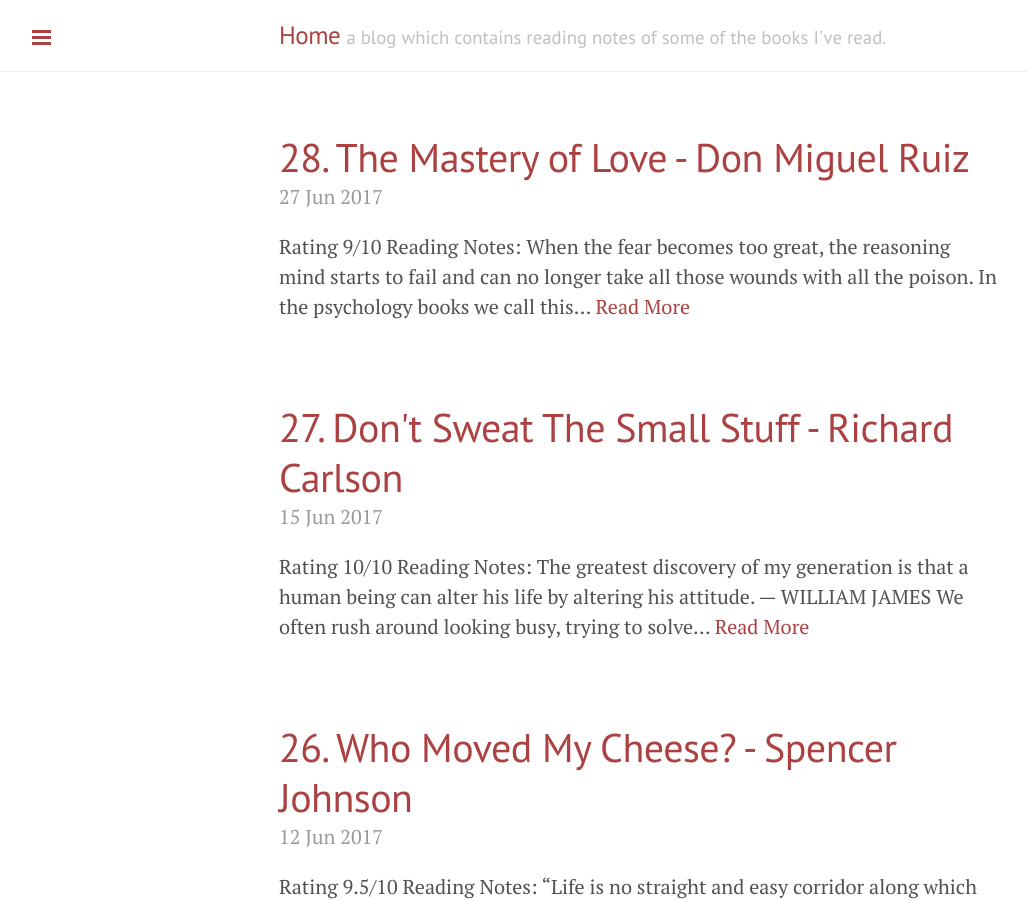
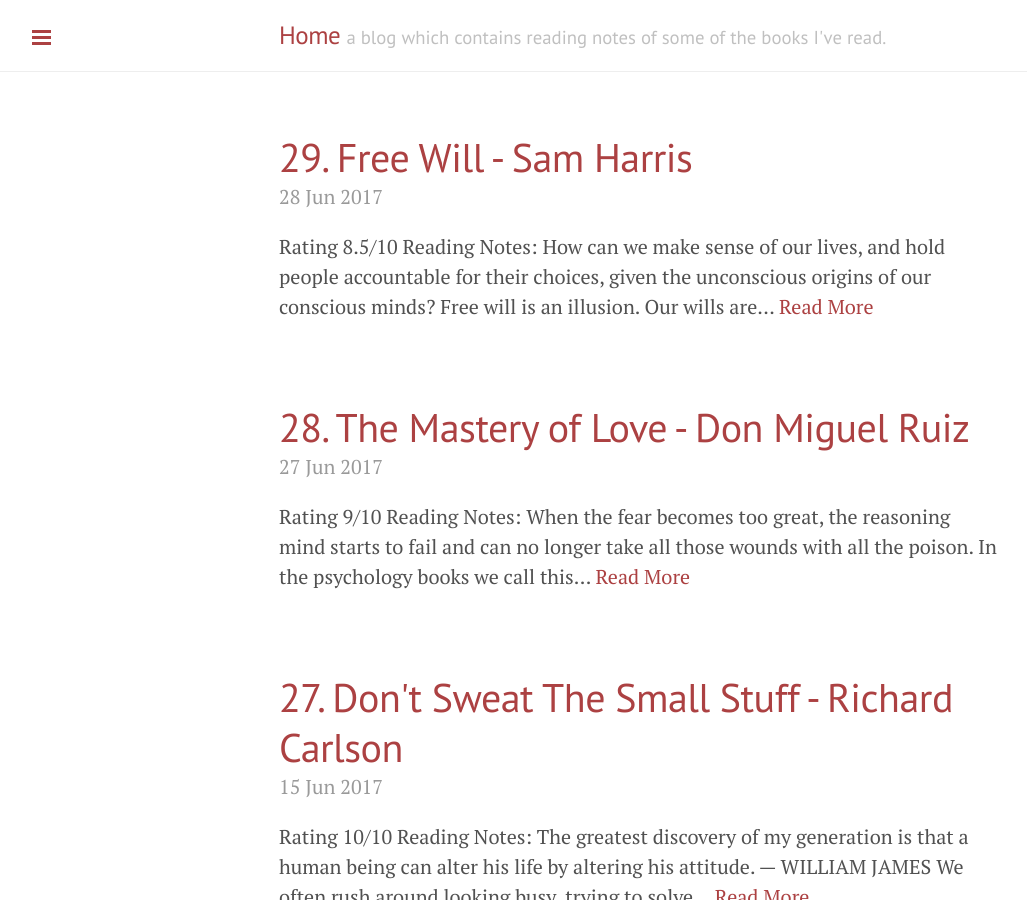
Before and after one commit to alamgirqazi/blog, a Jekyll site: the page built from index.html, in a window 1280 px wide and 900 px high. Shown: the whole window, without its empty margins (1-1028 px from the left). Built offline with Jekyll 4.4.1, drawn with Linux system fonts in a browser that asks for light colours; the list of posts is cut into pages by our own code; some of the changed lines change nothing that is shown.

Commit message:
added book free will

```diff
--- /dev/null
+++ b/_posts/2017-06-28-FreeWill.md
@@ -0,0 +1,44 @@
+---
+layout: post
+title: 29. Free Will - Sam Harris
+permalink: FreeWill
+---
+
+![Free Will - Sam Harris](public/Free Will - Sam Harris.jpg "Free Will - Sam Harris")
+
+
+**Rating 8.5/10**
+
+<br>
+
+#### Reading Notes:
+
+How can we make sense of our lives, and hold people accountable for their choices, given the unconscious origins of our conscious minds?
+
+> Free will is an illusion. Our wills are simply not of our own making. Thoughts and intentions emerge from background causes of which we are unaware and over which we exert no conscious control. We do not have the freedom we think we have.
+
+The popular conception of free will seems to rest on two assumptions: (1) that each of us could have behaved differently than we did in the past, and (2) that we are the conscious source of most of our thoughts and actions in the present. As we are about to see, however, both of these assumptions are false.
+
+A moment or two of serious self-scrutiny, and you might observe that you no more decide the next thought you think than the next thought I write.
+
+
+We are conscious of only a tiny fraction of the information that our brains process in each moment. Although we continually notice changes in our experience—in thought, mood, perception, behavior, etc.—we are utterly unaware of the neurophysiological events that produce them.
+
+The intention to do one thing and not another does not originate in consciousness—rather, it appears in consciousness, as does any thought or impulse that might oppose it.
+
+Our sense of free will results from a failure to appreciate this: We do not know what we intend to do until the intention itself arises.
+
+> Consider what it would take to actually have free will. You would need to be aware of all the factors that determine your thoughts and actions, and you would need to have complete control over those factors. But there is a paradox here that vitiates the very notion of freedom—for what would influence the influences? More influences? None of these adventitious mental states are the real you. You are not controlling the storm, and you are not lost in it. You are the storm.
+
+
+How can we be “free” as conscious agents if everything that we consciously intend is caused by events in our brain that we do not intend and of which we are entirely unaware? We can’t. To say that “my brain” decided to think or act in a particular way, whether consciously or not, and that this is the basis for my freedom, is to ignore the very source of our belief in free will.
+
+Choices, efforts, intentions, and reasoning influence our behavior—but they are themselves part of a chain of causes that precede conscious awareness and over which we exert no ultimate control.
+
+One of the most refreshing ideas to come out of existentialism (perhaps the only one) is that we are free to interpret and reinterpret the meaning of our lives.
+
+> Take a moment to think about the context in which your next decision will occur: You did not pick your parents or the time and place of your birth. You didn’t choose your gender or most of your life experiences. You had no control whatsoever over your genome or the development of your brain. And now your brain is making choices on the basis of preferences and beliefs that have been hammered into it over a lifetime—by your genes, your physical development since the moment you were conceived, and the interactions you have had with other people, events, and ideas. Where is the freedom in this? Yes, you are free to do what you want even now. But where did your desires come from?
+
+Many philosophers, including me, understand free will as a set of capacities for imagining future courses of action, deliberating about one’s reasons for choosing them, planning one’s actions in light of this deliberation and controlling actions in the face of competing desires.
+
+> It is not that free will is simply an illusion—our experience is not merely delivering a distorted view of reality. Rather, we are mistaken about our experience. Not only are we not as free as we think we are—we do not feel as free as we think we do. Our sense of our own freedom results from our not paying close attention to what it is like to be us. The moment we pay attention, it is possible to see that free will is nowhere to be found, and our experience is perfectly compatible with this truth.
--- a/books.md
+++ b/books.md
@@ -441,6 +441,15 @@
 <hr>
 
 
+## Free Will - Sam Harris
+<br>
+![Free Will - Sam Harris](public/Free Will - Sam Harris.jpg "Free Will - Sam Harris")
+
+**Rating 8.5/10**
+
+<br>
+
+<hr>
 
 
 ## Very Good Lives - JK Rowling
@@ -613,19 +622,9 @@
 
 <hr>
 
-<!--
-## Free Will - Sam Harris
-<br>
-![Free Will - Sam Harris](public/Free Will - Sam Harris.jpg "Free Will - Sam Harris")
-
-**Rating (coming soon)**
-
-<br>
-
-<hr>
 
 
-
+<!--
 ## When Things Fall Apart - Pema Chodron
 <br>
 ![When Things Fall Apart - Pema Chodron](public/When Things Fall Apart - Pema Chodron.jpg "When Things Fall Apart - Pema Chodron")
@@ -645,6 +644,4 @@
 <br>
 
 <hr>
-
-
 -->
```
